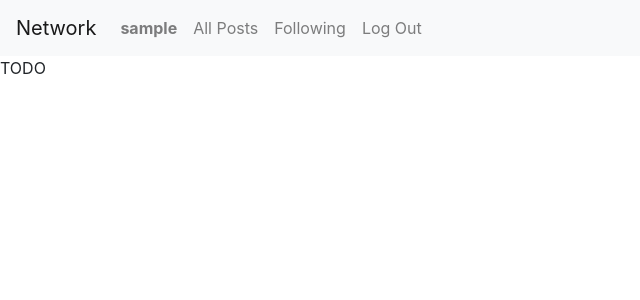
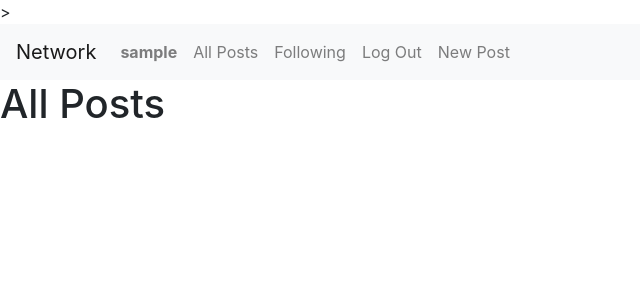
Before and after one commit to j663wang/cs50w, a Django app: template project4/network/templates/network/index.html in a window 1280 px wide. Shown: the top 300 px of the page, without its empty margins (0-640 px from the left). Run offline with Django 3.2, Linux system fonts and the light colour scheme; the template is opened without the code that fills it, so the values that code supplies are empty; the visitor is signed in with stand-in values (Sample User, id 1); some libraries are stand-ins or nearby versions.

Commit message:
Done pagination and new post

```diff
--- a/project4/network/models.py
+++ b/project4/network/models.py
@@ -3,4 +3,13 @@ from django.db import models
 
 
 class User(AbstractUser):
-    pass
+    following = models.ManyToManyField("self", symmetrical=False, blank=True, related_name="followers")
+
+class Post(models.Model):
+    user = models.ForeignKey(User, on_delete=models.CASCADE, related_name="posts")
+    content = models.CharField(max_length=255)
+    timestamp = models.DateTimeField(auto_now_add=True)
+    followers = models.ManyToManyField(User, blank=True, related_name="followed_posts")
+
+    def __str__(self):
+        return f"{self.user} posted {self.content} at {self.timestamp}"
--- /dev/null
+++ b/project4/network/static/network/network.js
@@ -0,0 +1,55 @@
+document.addEventListener('DOMContentLoaded', function(){
+
+    loadPage(1);
+});
+
+async function loadPage(pageNum) {
+    fetch(`/posts?page=${pageNum}`)
+    .then(response => {
+        if (!response.ok) {
+            throw new Error(`Server error: ${response.status}`);
+        }
+        return response.json();
+    })
+    .then(data => {
+        renderData(data.posts);
+        renderPagination(data.totalPages, pageNum);
+    }).catch(error => {
+        console.error('Error:', error);
+    });
+}
+
+function renderData(data) {
+    const container = document.querySelector('#posts');
+    if (data.length === 0) {
+        container.innerHTML = '<p>No posts yet</p>';
+        return;
+    }
+    container.innerHTML = '';  // clear existing
+    data.forEach(post => {
+        const postDiv = document.createElement('div');
+        postDiv.classList.add('post');
+        postDiv.innerHTML = `
+            <h3>${post.title}</h3>
+            <p>${post.content}</p>
+            <small>By ${post.author} on ${new Date(post.timestamp).toLocaleString()}</small>
+        `;
+        container.appendChild(postDiv);
+    });
+}
+
+
+function renderPagination(totalPages, currentPage) {
+    const container = document.querySelector('#pagination');
+    container.innerHTML = '';  // clear existing
+
+    if (totalPages <= 1) return;  // no pagination needed
+
+    for (let i = 1; i <= totalPages; i++) {
+        const btn = document.createElement('button');
+        btn.textContent = i;
+        btn.classList.toggle('active', i === currentPage);
+        btn.addEventListener('click', () => loadPage(i));
+        container.appendChild(btn);
+    }
+}
--- a/project4/network/templates/network/index.html
+++ b/project4/network/templates/network/index.html
@@ -1,5 +1,7 @@
 {% extends "network/layout.html" %}
 
 {% block body %}
-    TODO
+    <h1> All Posts</h1>
+    <div id="posts"></div>
+    <div id="pagination"></div>
 {% endblock %}
--- a/project4/network/templates/network/layout.html
+++ b/project4/network/templates/network/layout.html
@@ -6,6 +6,7 @@
         <title>{% block title %}Social Network{% endblock %}</title>
         <link rel="stylesheet" href="https://stackpath.bootstrapcdn.com/bootstrap/4.4.1/css/bootstrap.min.css" integrity="sha384-Vkoo8x4CGsO3+Hhxv8T/Q5PaXtkKtu6ug5TOeNV6gBiFeWPGFN9MuhOf23Q9Ifjh" crossorigin="anonymous">
         <link href="{% static 'network/styles.css' %}" rel="stylesheet">
+        <script src="{%static 'network/network.js' %}"></script>>
     </head>
     <body>
 
@@ -29,6 +30,9 @@
                     <li class="nav-item">
                         <a class="nav-link" href="{% url 'logout' %}">Log Out</a>
                     </li>
+                    <li class="nav-item">
+                        <a class="nav-link" href="{% url 'newPost' %}">New Post</a>
+                    </li>
                 {% else %}
                     <li class="nav-item">
                         <a class="nav-link" href="{% url 'login' %}">Log In</a>
--- a/project4/network/urls.py
+++ b/project4/network/urls.py
@@ -7,5 +7,6 @@ urlpatterns = [
     path("", views.index, name="index"),
     path("login", views.login_view, name="login"),
     path("logout", views.logout_view, name="logout"),
-    path("register", views.register, name="register")
+    path("register", views.register, name="register"),
+    path("newPost", views.newPost, name="newPost")
 ]
```
Also changed, not shown: project4/network/templates/network/newPost.html (added, +15 -0 lines), project4/network/views.py (+30 -4 lines).
